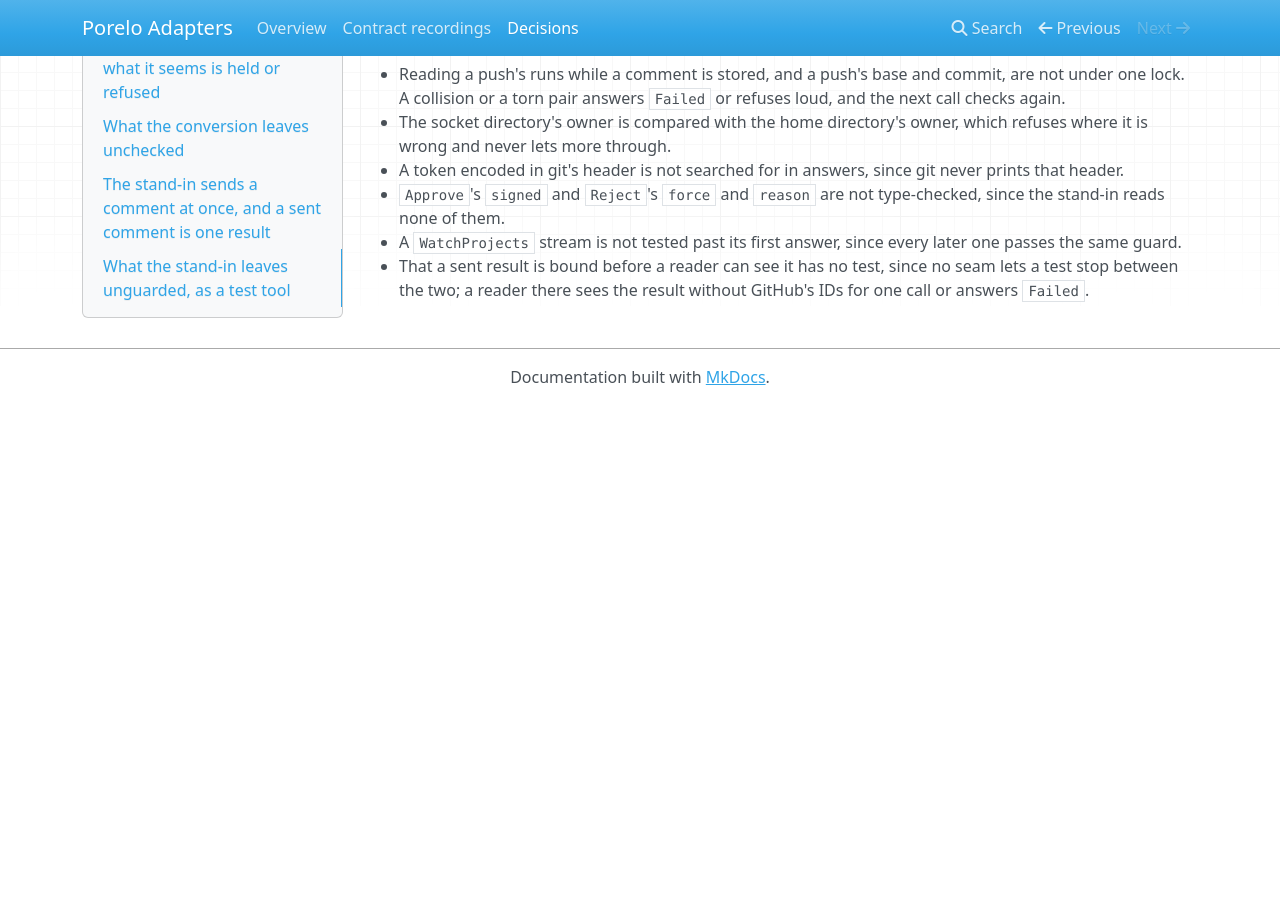
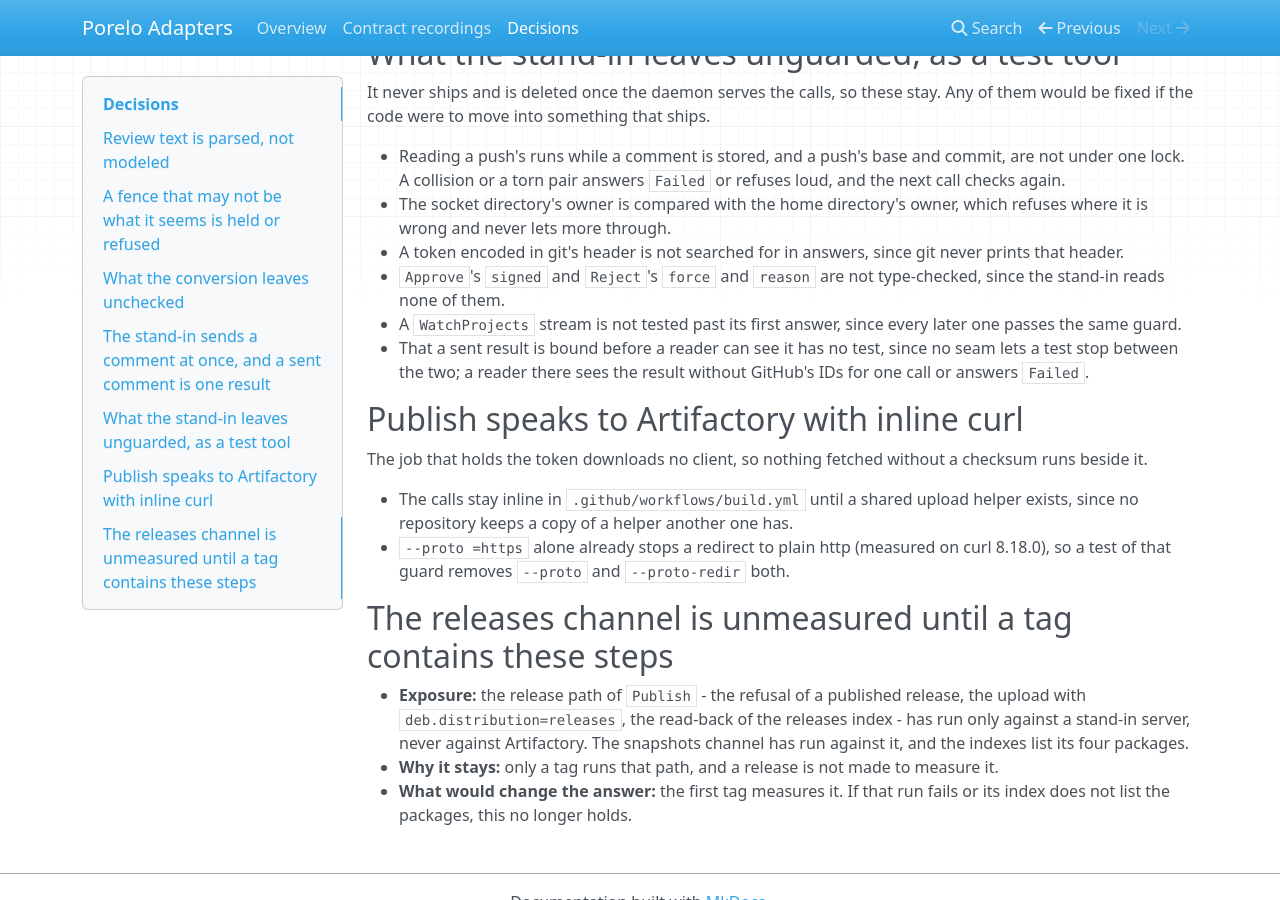
Before and after one commit to porelo-ai/porelo-adapters, an MkDocs documentation site: the page built from doc/decisions.md, in a window 1280 px wide and 900 px high, scrolled down 1651 px. Built offline with MkDocs 1.6.1, drawn with Linux system fonts in a browser that asks for light colours; nearby versions of some CDN libraries; before the commit the page ends 2056 px from its top, so only the background shows below that; some of the changed text lies outside the part shown.

Commit message:
Finish publishing without a downloaded client [skip ci]
Assisted-by: Claude Code, claude-opus-5-5

```diff
--- a/doc/decisions.md
+++ b/doc/decisions.md
@@ -9,6 +9,8 @@ What holds and why: one row per decision, and its full text below.
 | Review conversion | [What the conversion leaves unchecked](#what-the-conversion-leaves-unchecked) |
 | Stand-in | [The stand-in sends a comment at once, and a sent comment is one result](#the-stand-in-sends-a-comment-at-once-and-a-sent-comment-is-one-result) |
 | Stand-in | [What the stand-in leaves unguarded, as a test tool](#what-the-stand-in-leaves-unguarded-as-a-test-tool) |
+| Publishing | [Publish speaks to Artifactory with inline curl](#publish-speaks-to-artifactory-with-inline-curl) |
+| Publishing | [The releases channel is unmeasured until a tag contains these steps](#the-releases-channel-is-unmeasured-until-a-tag-contains-these-steps) |
 
 ## Review text is parsed, not modeled
 
@@ -67,3 +69,21 @@ were to move into something that ships.
 - A `WatchProjects` stream is not tested past its first answer, since every later one passes the same guard.
 - That a sent result is bound before a reader can see it has no test, since no seam lets a test stop between the two; a
   reader there sees the result without GitHub's IDs for one call or answers `Failed`.
+
+## Publish speaks to Artifactory with inline curl
+
+The job that holds the token downloads no client, so nothing fetched without a checksum runs beside it.
+
+- The calls stay inline in `.github/workflows/build.yml` until a shared upload helper exists, since no repository keeps a
+  copy of a helper another one has.
+- `--proto =https` alone already stops a redirect to plain http (measured on curl 8.18.0), so a test of that guard removes
+  `--proto` and `--proto-redir` both.
+
+## The releases channel is unmeasured until a tag contains these steps
+
+- **Exposure:** the release path of `Publish` - the refusal of a published release, the upload with
+  `deb.distribution=releases`, the read-back of the releases index - has run only against a stand-in server, never against
+  Artifactory. The snapshots channel has run against it, and the indexes list its four packages.
+- **Why it stays:** only a tag runs that path, and a release is not made to measure it.
+- **What would change the answer:** the first tag measures it. If that run fails or its index does not list the packages,
+  this no longer holds.
```
Also changed, not shown: issues/GH05-Publish-Without-A-Downloaded-Client.md (deleted, +0 -53 lines), issues/README.md (+1 -6 lines).
